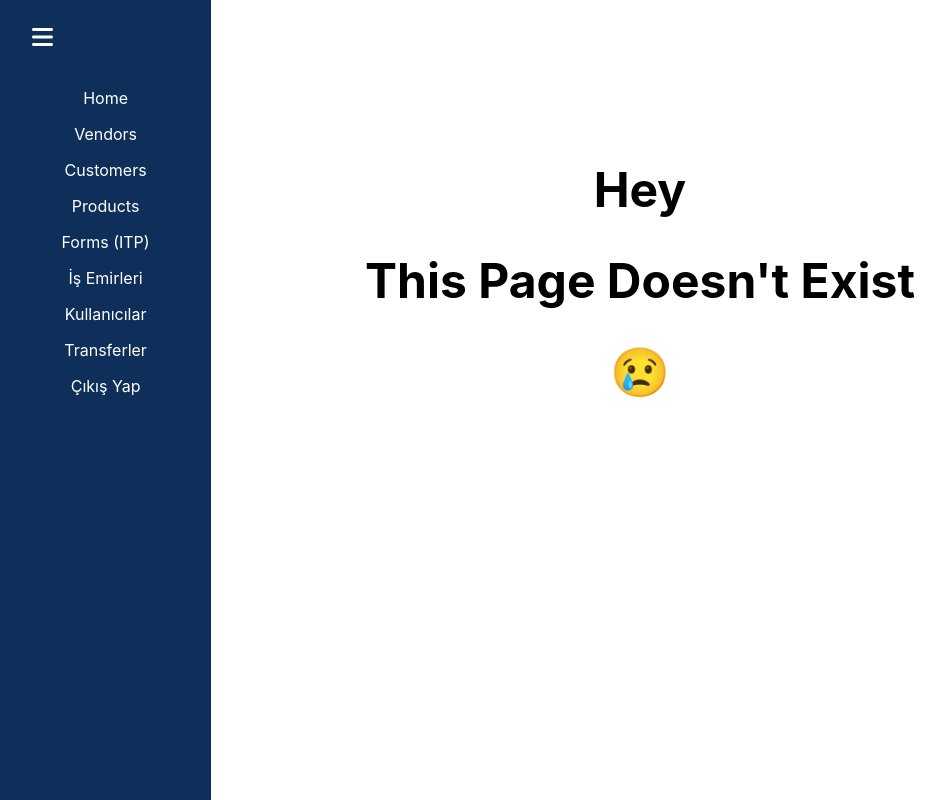
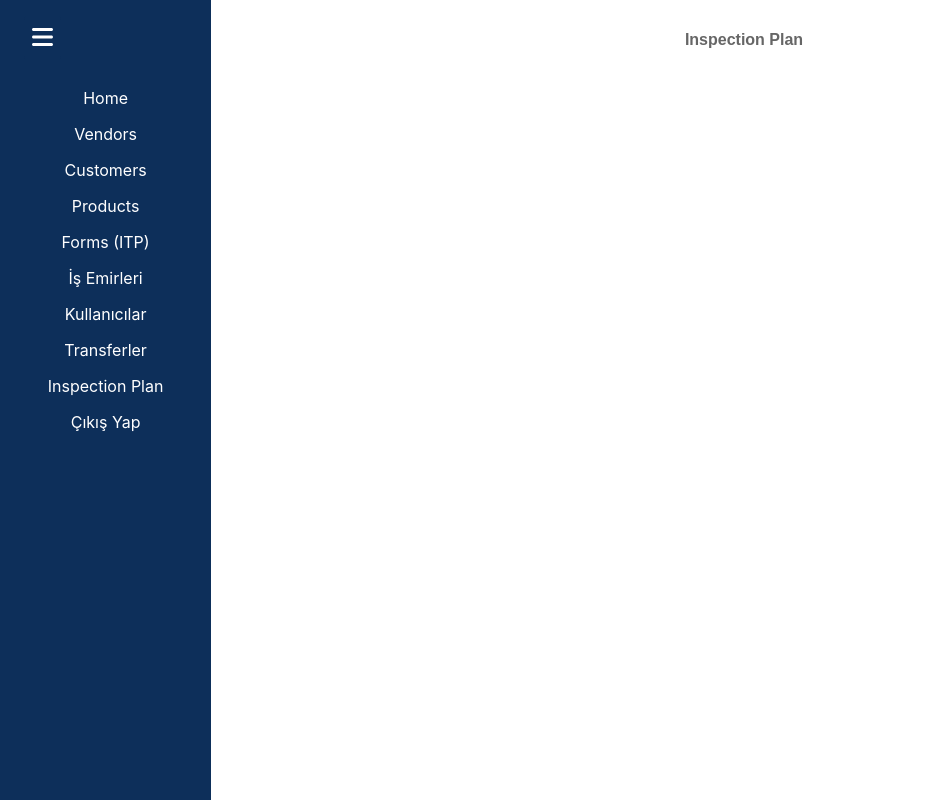
Before and after one commit to bbalbayrak/Web, a React (Create React App) app in the folder client/: page /inspection-plan in a window 1280 px wide. Shown: the whole page, without its empty margins (0-946 px from the left). Built offline with nearby package versions, Linux system fonts and the light colour scheme; sample sign-in values are in the browser's storage.

Commit message:
Inspection Plan Draft

```diff
--- a/client/src/App.js
+++ b/client/src/App.js
@@ -25,6 +25,8 @@ import CreateCustomer from "./components/Customers/CreateCustomer";
 import FormCreate from "./components/PQC/createForm";
 import Transfers from "./components/Transfers/Transfers";
 import TransfersDetail from "./components/Transfers/TransfersDetail";
+import Inspection from "./components/InspectionPlan/Inspection";
+
 function App() {
   const [showMenu, setShowMenu] = useState(true);
 
@@ -56,6 +58,7 @@ function App() {
             <Route path="/create-form" element={<RouteGuard setShowMenu={setShowMenu}><FormCreate /></RouteGuard>}/>
             <Route path="/transfers" element={<RouteGuard setShowMenu={setShowMenu}><Transfers /></RouteGuard>}/>
             <Route path="//transfers/:name" element={<RouteGuard setShowMenu={setShowMenu}><TransfersDetail /></RouteGuard>}/>
+            <Route path="/inspection-plan" element={<RouteGuard setShowMenu={setShowMenu}><Inspection /></RouteGuard>}/>
           </Routes>
         </div>
       </BrowserRouter>
--- a/client/src/components/FormsPage/UploadForm.js
+++ b/client/src/components/FormsPage/UploadForm.js
@@ -29,6 +29,7 @@ const UploadForm = () => {
     fetchProducts();
   }, []);
 
+  // <FontAwesomeIcon icon={faFilePdf} size="2x" /> {getFileNameFromUrl(product.guideurl) || 'Kılavuz'}
   const getFileNameFromUrl = (url) => {
     return url.substring(url.lastIndexOf('/') + 1);
   };
@@ -143,7 +144,7 @@ const UploadForm = () => {
                 </td>
                 <td>
                   <a href={`https://drive.google.com/viewerng/viewer?embedded=true&url=${product.guideurl}`} target="_blank" rel="noopener noreferrer">
-                    <FontAwesomeIcon icon={faFilePdf} size="2x" /> {getFileNameFromUrl(product.guideurl) || 'Kılavuz'}
+                    <FontAwesomeIcon icon={faFilePdf} size="2x" /> {product.guideurl || 'Kılavuz'}
                   </a>
                 </td>
               </tr>
--- /dev/null
+++ b/client/src/components/InspectionPlan/Inspection.js
@@ -0,0 +1,12 @@
+import React, { useState, useEffect } from 'react';
+
+const Inspection = () => {
+
+  return (
+    <div className="transfers-container">
+      <h1 className="title">Inspection Plan</h1>
+    </div>
+  );
+};
+
+export default Inspection;
--- a/client/src/components/Works/WorkOrders.js
+++ b/client/src/components/Works/WorkOrders.js
@@ -94,12 +94,12 @@ const WorkOrders = () => {
   };
 
   const getVendorName = vendorId => {
-    const vendor = vendors.find(v => v.id === vendorId);
+    const vendor = vendors.find(v => v.odooid === vendorId);
     return vendor ? vendor.name : 'Unknown Vendor';
   };
 
   const getInspectorName = inspectorId => {
-    const inspector = inspectors.find(i => i.odooid === inspectorId);
+    const inspector = inspectors.find(i => i.id === inspectorId);
     return inspector ? inspector.name : 'Unknown Inspector';
   };
 
--- a/client/src/components/shared/navbar/HamburgerMenu.js
+++ b/client/src/components/shared/navbar/HamburgerMenu.js
@@ -101,6 +101,11 @@ const HamburgerMenu = ({ showMenu = true }) => {
           </Link>
           )}
           {isLoggedIn && (
+          <Link className="link" to="/inspection-plan">
+            Inspection Plan
+          </Link>
+          )}
+          {isLoggedIn && (
             <Link className="link" to="/" onClick={handleLogout}>
               Çıkış Yap
             </Link>
```
Also changed, not shown: client/src/components/InspectionPlan/inspectionapi.js (added), 2 other files (tests, documents, lock files or other folders).
